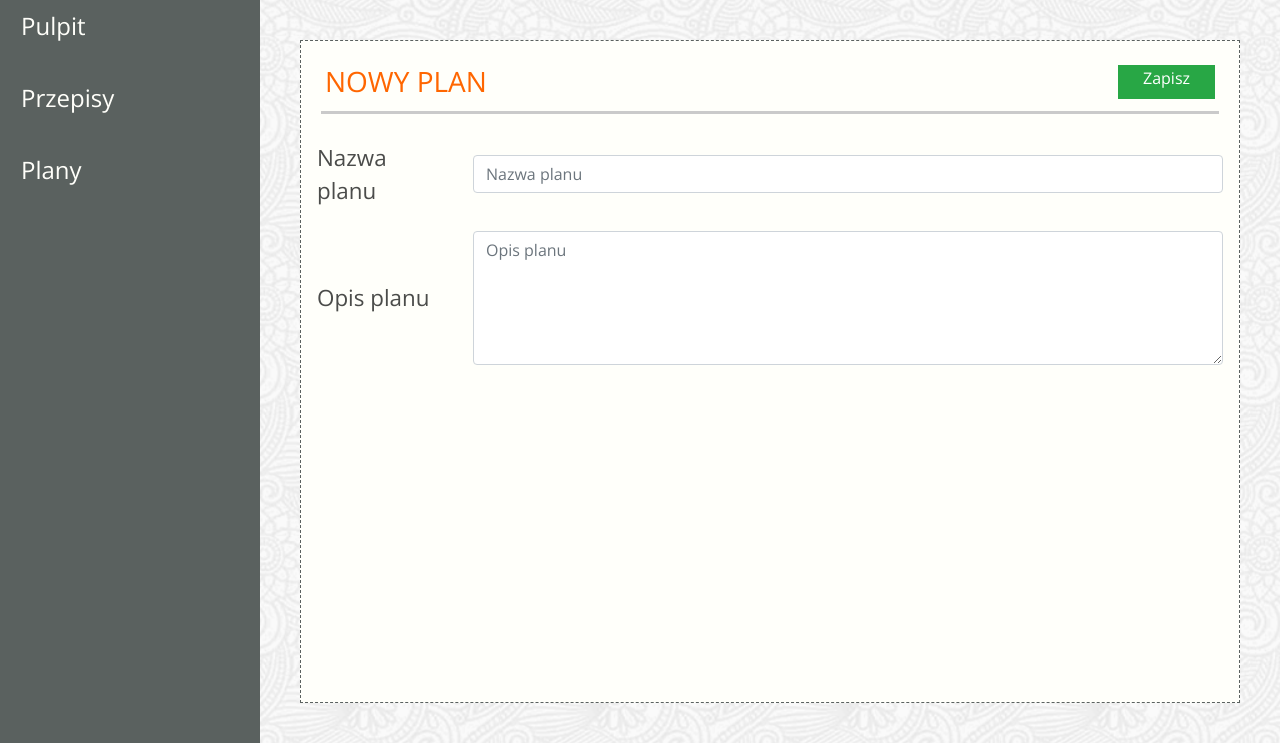
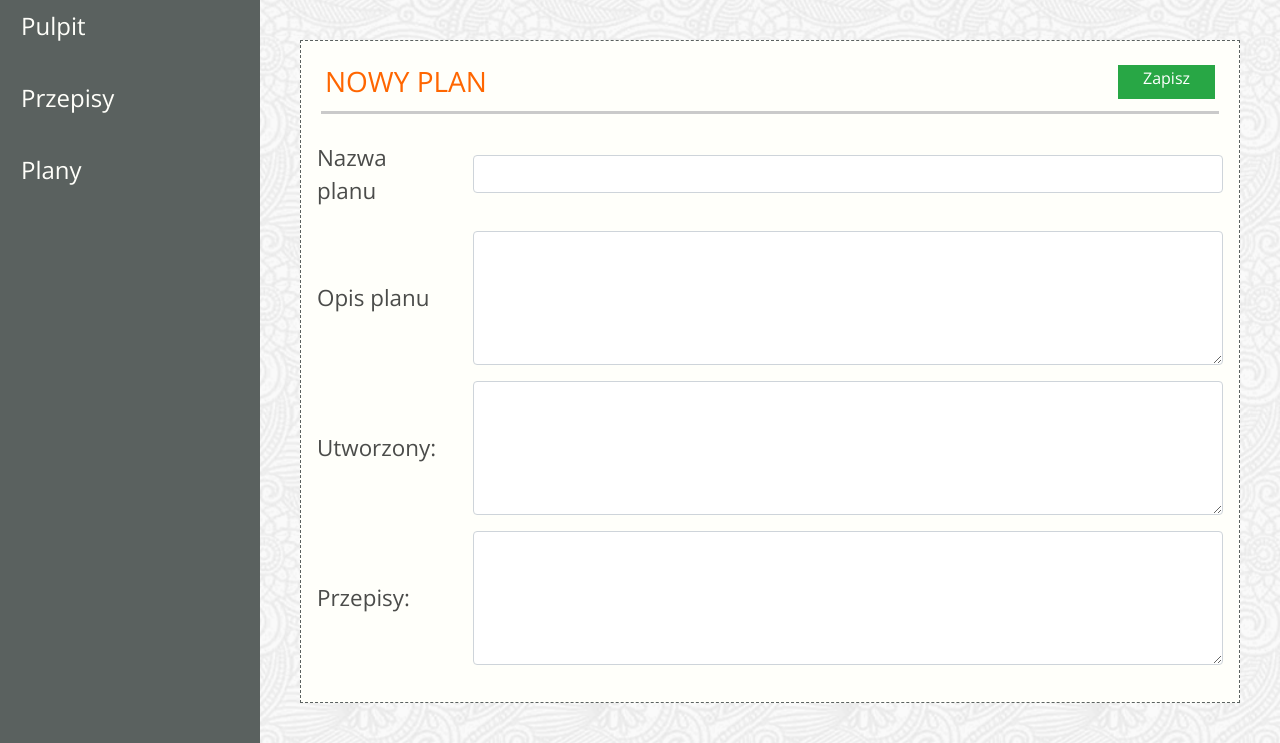
Before and after one commit to KarolinaK-14/scrum-lab, a Django app: template jedzonko/templates/app-add-schedules.html in a window 1280 px wide. Shown: the part 84-827 px from the top of the page. Run offline with Django 3.2, Linux system fonts and the light colour scheme; the template is opened without the code that fills it, so the values that code supplies are empty; some libraries are stand-ins or nearby versions; some web fonts are replaced.

Commit message:
Plan_Add_WIP

```diff
--- a/jedzonko/templates/app-add-schedules.html
+++ b/jedzonko/templates/app-add-schedules.html
@@ -19,8 +19,8 @@
                     Nazwa planu
                 </label>
                 <div class="col-sm-10">
-                    <input type="email" class="form-control" id="planName"
-                           placeholder="Nazwa planu">
+                    <input type="email" class="form-control"  id="planName"
+                           name="name">
                 </div>
             </div>
             <div class="form-group row">
@@ -30,7 +30,27 @@
                 </label>
                 <div class="col-sm-10">
                     <textarea class="form-control" rows="5" id="planDescription"
-                              placeholder="Opis planu"></textarea>
+                              name="description"></textarea>
+                </div>
+            </div>
+            <div class="form-group row">
+                <label for="Created"
+                       class="col-sm-2 label-size col-form-label">
+                    Utworzony:
+                </label>
+                <div class="col-sm-10">
+                    <textarea class="form-control" rows="5" id="Created"
+                              name="created"></textarea>
+                </div>
+            </div>
+            <div class="form-group row">
+                <label for="Recipe"
+                       class="col-sm-2 label-size col-form-label">
+                    Przepisy:
+                </label>
+                <div class="col-sm-10">
+                    <textarea class="form-control" rows="5" id="Recipe"
+                              name="recipes"></textarea>
                 </div>
             </div>
         </form>
```
Also changed, not shown: jedzonko/views.py (+29 -17 lines), jedzonko/migrations/0003_merge_20210107_2005.py (added).
